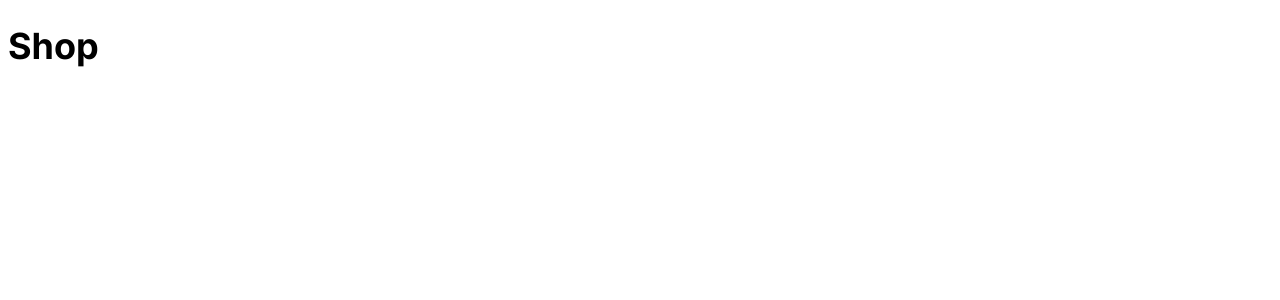
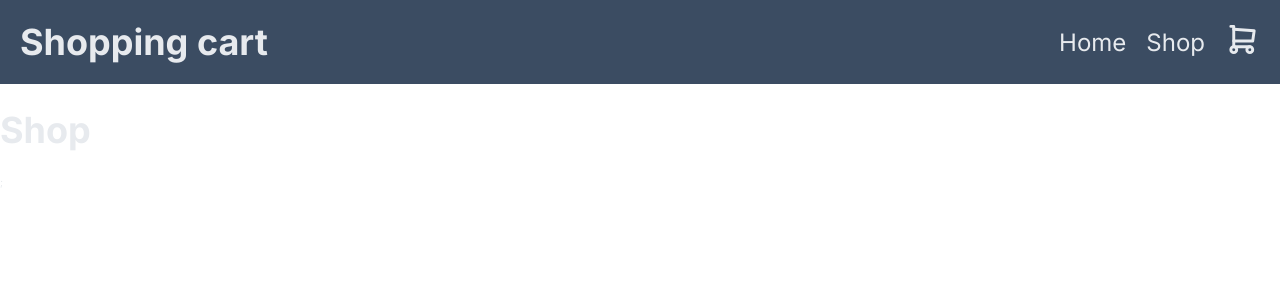
Before and after one commit to wisyxx/FlavourCache, a React (Vite) app: page /shop in a window 1280 px wide. Shown: the top 300 px of the page. Built offline with nearby package versions, Linux system fonts and the light colour scheme.

Commit message:
Add header

```diff
--- a/src/Globals.css
+++ b/src/Globals.css
@@ -3,14 +3,17 @@
 html {
   box-sizing: border-box;
   font-size: 62.5%;
-  font-family: "Inter", sans-serif;
+  font-family: 'Inter', sans-serif;
 }
 *,
 *:before,
 *:after {
   box-sizing: inherit;
 }
-
+body {
+  margin: 0;
+  color: #e7eaee;
+}
 h1 {
   font-size: 3.6rem;
 }
@@ -20,3 +23,6 @@ h2 {
 h3 {
   font-size: 2.4rem;
 }
+.link {
+  text-decoration: none;
+}
--- a/src/components/header/Header.css
+++ b/src/components/header/Header.css
@@ -0,0 +1,38 @@
+.header {
+  display: flex;
+  align-items: center;
+  justify-content: space-between;
+  background-color: #3b4c62;
+  padding: 2rem;
+}
+.header__title {
+  margin: 0;
+  color: #e7eaee;
+}
+
+.navigation {
+  display: flex;
+  align-items: center;
+  gap: 2rem;
+}
+.navigation__link {
+  font-size: 2.4rem;
+  color: #e7eaee;
+  position: relative;
+}
+.navigation__link:hover::before {
+  transform-origin: left;
+  transform: scaleX(1);
+}
+.navigation__link::before {
+  content: '';
+  position: absolute;
+  width: 100%;
+  height: 2px;
+  background-color: #e7eaee;
+  bottom: 0;
+  left: 0;
+  transform-origin: right;
+  transform: scaleX(0);
+  transition: transform 0.3s ease-in-out;
+}
--- a/src/components/header/Header.jsx
+++ b/src/components/header/Header.jsx
@@ -4,12 +4,35 @@ import './Header.css';
 const Header = () => {
   return (
     <header className="header">
+      <Link className="link" to="/">
+        <h1 className="header__title">Shopping cart</h1>
+      </Link>
       <nav className="navigation">
-        <Link to="/" className="navigation__link">
+        <Link to="/" className="navigation__link link">
           Home
         </Link>
-        <Link to="/shop" className="navigation__link">
+        <Link to="/shop" className="navigation__link link">
           Shop
+        </Link>
+        <Link className="navigation__link link">
+          <svg
+            xmlns="http://www.w3.org/2000/svg"
+            width="35"
+            height="35"
+            viewBox="0 0 24 24"
+            fill="none"
+            stroke="currentColor"
+            strokeWidth="2"
+            strokeLinecap="round"
+            strokeLinejoin="round"
+            className="icon icon-tabler icons-tabler-outline icon-tabler-shopping-cart"
+          >
+            <path stroke="none" d="M0 0h24v24H0z" fill="none" />
+            <path d="M6 19m-2 0a2 2 0 1 0 4 0a2 2 0 1 0 -4 0" />
+            <path d="M17 19m-2 0a2 2 0 1 0 4 0a2 2 0 1 0 -4 0" />
+            <path d="M17 17h-11v-14h-2" />
+            <path d="M6 5l14 1l-1 7h-13" />
+          </svg>
         </Link>
       </nav>
     </header>
--- a/src/components/page-not-found/ErrorPage.css
+++ b/src/components/page-not-found/ErrorPage.css
@@ -12,7 +12,6 @@
     padding: 1rem;
     background-color: #c7c7c7;
     font-size: 2.4rem;
-    text-decoration: none;
     color: #1e1e1e;
     border-radius: 1rem;
 }
--- a/src/components/page-not-found/ErrorPage.jsx
+++ b/src/components/page-not-found/ErrorPage.jsx
@@ -5,7 +5,7 @@ const ErrorPage = () => {
   return (
     <main className='error-page'>
       <h1 className='error-page__title'>Ups, there was a problem finding the page you're looking for</h1>
-      <Link className="error-page__go-back" to="/">
+      <Link className="error-page__go-back link" to="/">
         Go back
       </Link>
     </main>
--- a/src/components/shop-page/ShopPage.jsx
+++ b/src/components/shop-page/ShopPage.jsx
@@ -1,7 +1,13 @@
+import Header from '../header/Header';
 import './ShopPage.css';
 
 const ShopPage = () => {
-  return <h1>Shop</h1>;
+  return (
+    <>
+      <Header />
+      <h1>Shop</h1>;
+    </>
+  );
 };
 
 export default ShopPage;
```
